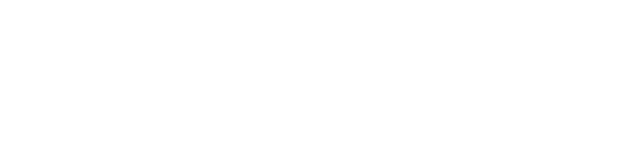
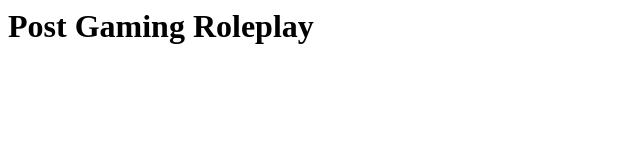
Before and after one commit to carbon-solutions/typescript-ebfrm7, a website: page index.html in a window 1280 px wide. Shown: the whole page, without its empty margins (0-640 px from the left). Drawn offline with Linux system fonts and the light colour scheme.

Commit message:
3 files modified

```diff
--- a/index.html
+++ b/index.html
@@ -1 +1 @@
-<div id="app"></div>
+<h1> Post Gaming Roleplay </h1>
--- a/index.ts
+++ /dev/null
@@ -1,6 +0,0 @@
-// Import stylesheets
-import './style.css';
-
-// Write TypeScript code!
-const appDiv: HTMLElement = document.getElementById('app');
-appDiv.innerHTML = `<h1>TypeScript Starter</h1>`;
--- a/style.css
+++ b/style.css
@@ -1,3 +1,5 @@
 h1, h2 {
   font-family: Lato;
+  text-align: center;
+
 }
```
